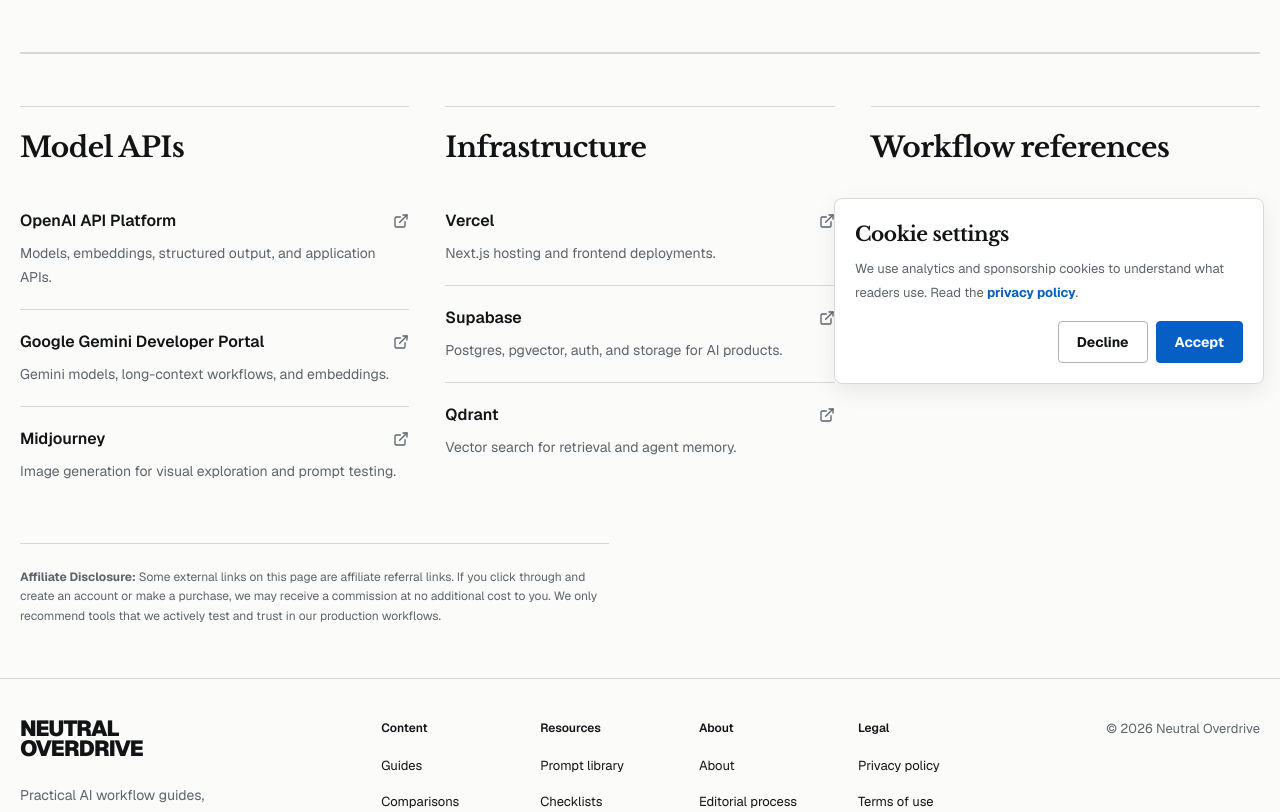
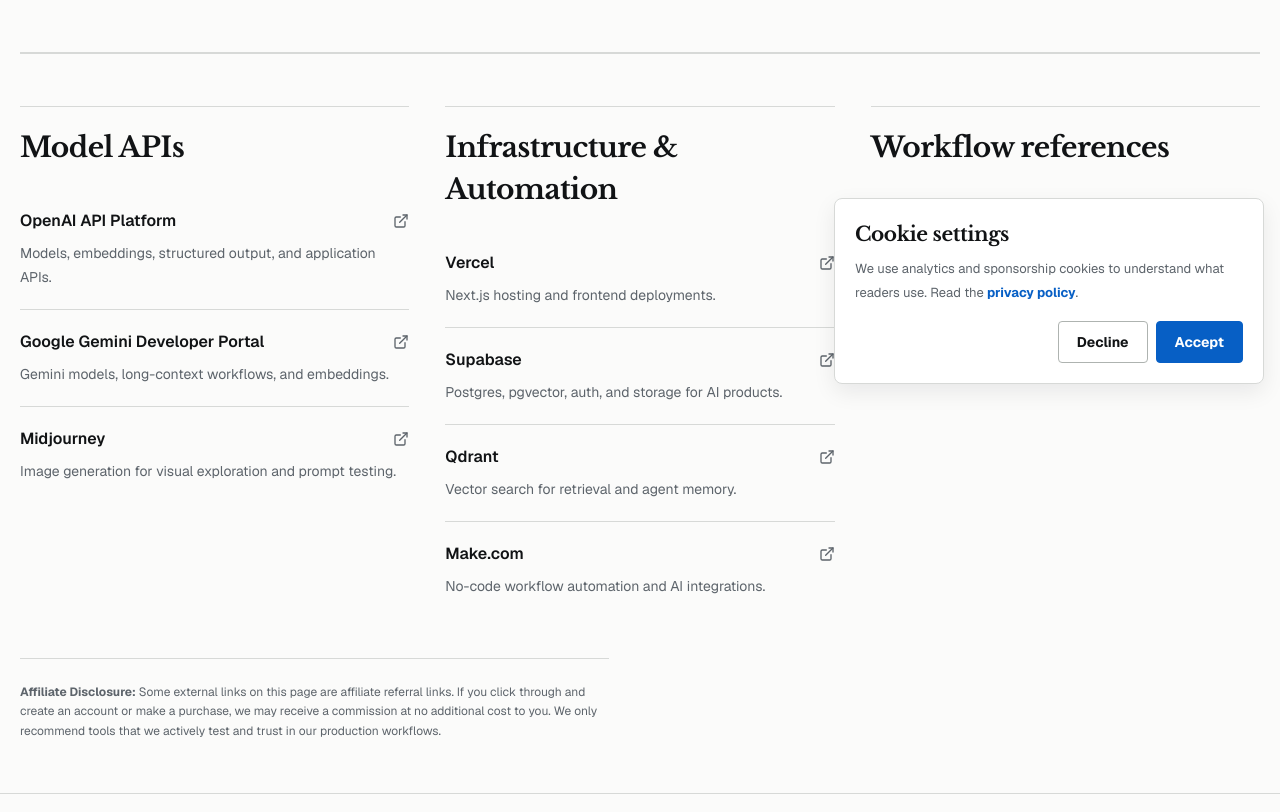
Before and after one commit to boss-crokers/neutral-overdrive, a Next.js app: page /resources in a window 1280 px wide. Shown: the part 400-1212 px from the top of the page. Built offline with nearby package versions, Linux system fonts and the light colour scheme.

Commit message:
feat: add Make.com to resources page with live affiliate link

```diff
--- a/app/resources/page.js
+++ b/app/resources/page.js
@@ -16,11 +16,12 @@
     ],
   },
   {
-    title: "Infrastructure",
+    title: "Infrastructure & Automation",
     items: [
       ["Vercel", "Next.js hosting and frontend deployments.", "https://vercel.com"],
       ["Supabase", "Postgres, pgvector, auth, and storage for AI products.", "https://supabase.com"],
       ["Qdrant", "Vector search for retrieval and agent memory.", "https://qdrant.tech"],
+      ["Make.com", "No-code workflow automation and AI integrations.", "https://www.make.com/en/register?pc=neutraloverdrive"],
     ],
   },
   {
```
